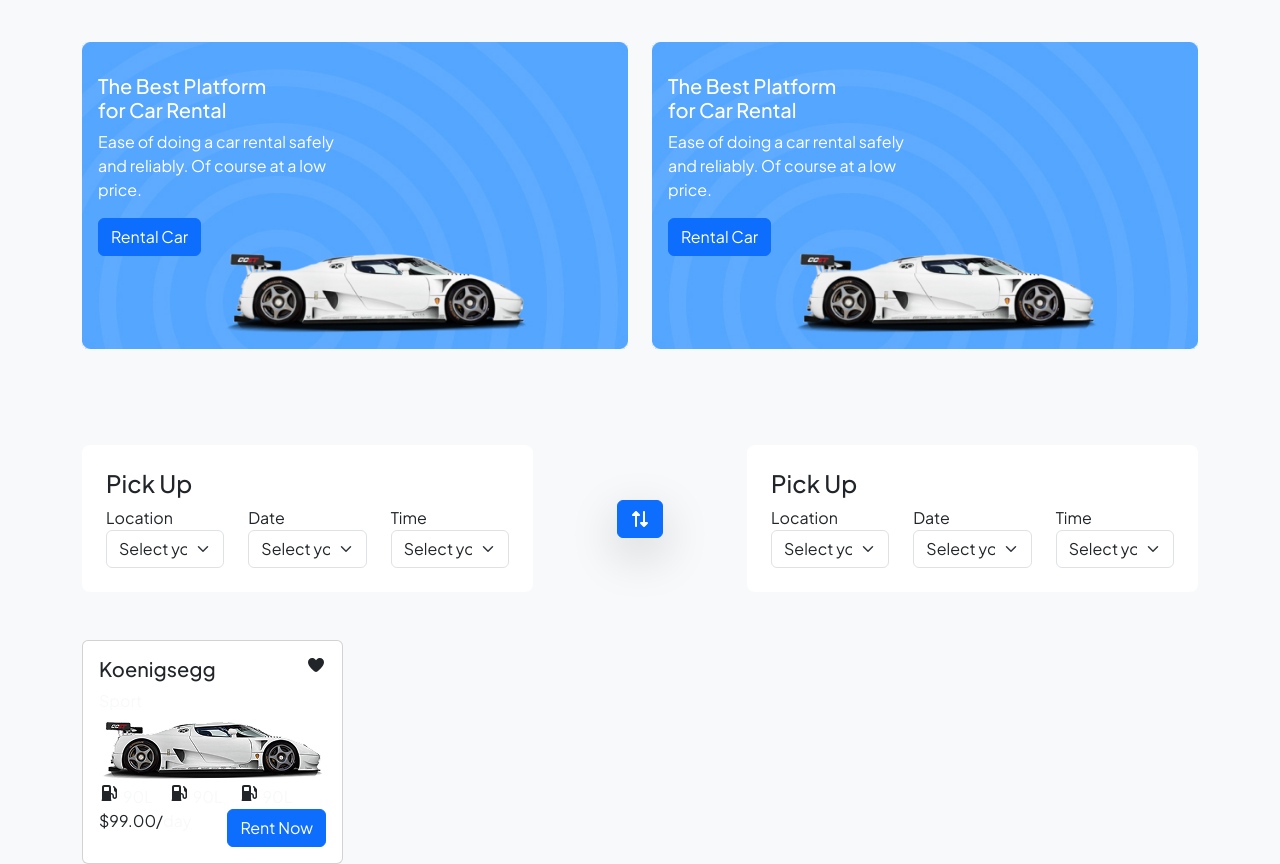
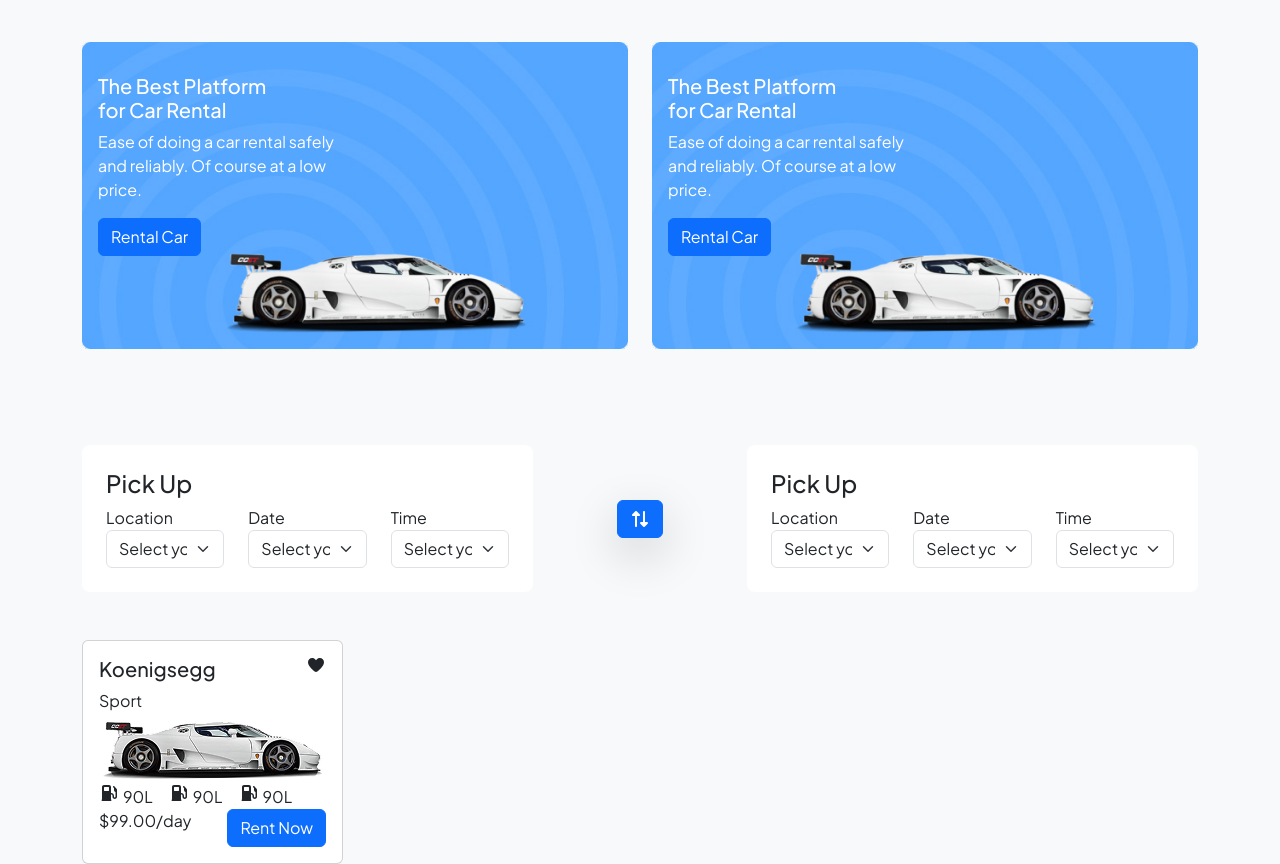
Before and after one commit to labibj/car-rent-design, a plain HTML site: page index.html in a window 1280 px wide. Shown: the part 82-946 px from the top of the page. Drawn offline with Linux system fonts and the light colour scheme.

Commit message:
text turned into dark to increase readilibilty

```diff
--- a/index.html
+++ b/index.html
@@ -253,27 +253,27 @@
                                         <h5 class="card-title">Koenigsegg</h5>
                                         <i class="fa-solid fa-heart"></i>
                                 </div>
-                                <div class="fs-6 text-light">
+                                <div class="fs-6 text-dark">
                                     Sport
                                 </div>
                                 <img src="images/img-product.jpg" alt="img-product" class="img-card-product">
                                 <div class="d-flex gap-3">
                                     <div class="d-flex gap-1">
                                         <i class="fa-solid fa-gas-pump"></i>
-                                        <div class="fs-6 text-light">90L</div>
+                                        <div class="fs-6 text-dark">90L</div>
                                     </div>
                                     <div class="d-flex gap-1">
                                         <i class="fa-solid fa-gas-pump"></i>
-                                        <div class="fs-6 text-light">90L</div>
+                                        <div class="fs-6 text-dark">90L</div>
                                     </div>
                                     <div class="d-flex gap-1">
                                         <i class="fa-solid fa-gas-pump"></i>
-                                        <div class="fs-6 text-light">90L</div>
+                                        <div class="fs-6 text-dark">90L</div>
                                     </div>
                                 </div>
                                 <div class="d-flex justify-content-between">
                                     <div class="price">
-                                        $99.00/<span class="fs-6 text-light">day</span>
+                                        $99.00/<span class="fs-6 text-dark">day</span>
                                     </div>
                                     <div>
                                         <button class="btn btn-primary">Rent Now</button>
```
